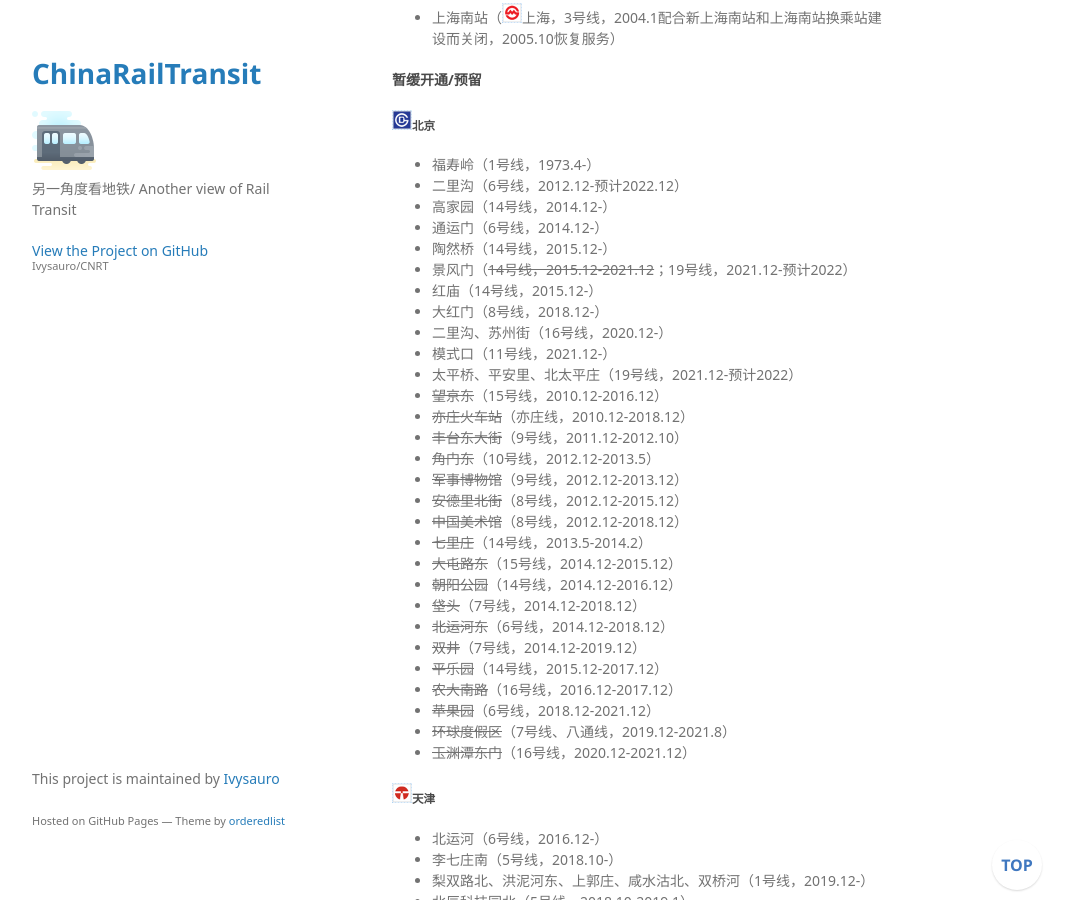
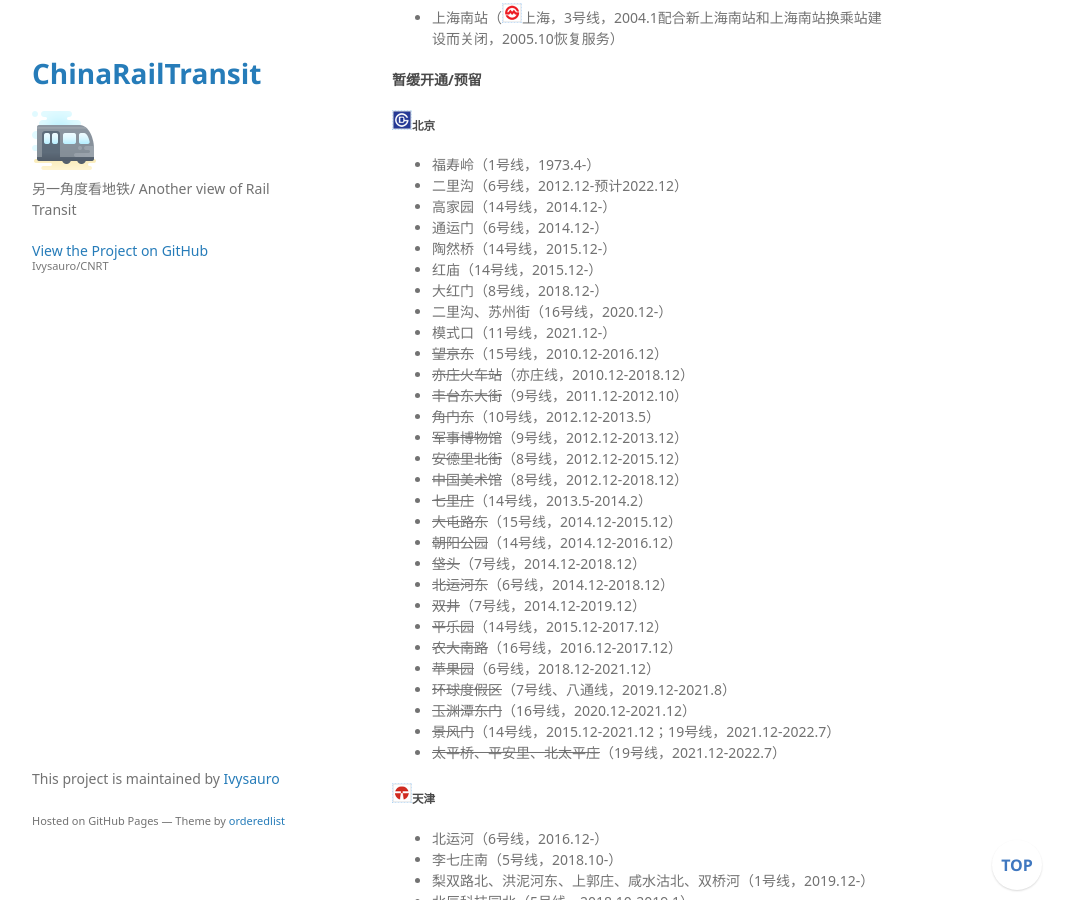
Before and after one commit to Ivysauro/CNRT, a Jekyll site: the page built from data/SpSta.md, in a window 1280 px wide and 900 px high, scrolled down 1660 px. Shown: the whole window, without its empty margins (178-1249 px from the left). Built offline with Jekyll 4.4.1, drawn with Linux system fonts in a browser that asks for light colours; some web fonts are replaced; our own code applies the rules of GitHub Pages for plain Markdown files; a script that is not in the unit is left out; some of the changed text lies outside the part shown.

Commit message:
北京相关特殊站更新
1. 19号线剩余4站开通
2. “19号线部分车站虽然与相邻车站距离较近，但内部并未实现换乘，因此，为了方便市民出行推出了此项服务。据了解，在19号线太平桥站与1号线、2号线复兴门站，以及19号线牛街站与7号线广安门内站这两组车站间，乘客刷卡、扫码出站后，于30分钟内换乘同组中的车站，将享受连续计费优惠。”

```diff
--- a/data/SpSta.md
+++ b/data/SpSta.md
@@ -67,12 +67,10 @@
 - 高家园（14号线，2014.12-）
 - 通运门（6号线，2014.12-）
 - 陶然桥（14号线，2015.12-）
-- 景风门（~~14号线，2015.12-2021.12~~；19号线，2021.12-预计2022）
 - 红庙（14号线，2015.12-）
 - 大红门（8号线，2018.12-）
 - 二里沟、苏州街（16号线，2020.12-）
 - 模式口（11号线，2021.12-）
-- 太平桥、平安里、北太平庄（19号线，2021.12-预计2022）
 - ~~望京东~~（15号线，2010.12-2016.12）
 - ~~亦庄火车站~~（亦庄线，2010.12-2018.12）
 - ~~丰台东大街~~（9号线，2011.12-2012.10）
@@ -91,6 +89,8 @@
 - ~~苹果园~~（6号线，2018.12-2021.12）
 - ~~环球度假区~~（7号线、八通线，2019.12-2021.8）
 - ~~玉渊潭东门~~（16号线，2020.12-2021.12）
+- ~~景风门~~（14号线，2015.12-2021.12；19号线，2021.12-2022.7）
+- ~~太平桥、平安里、北太平庄~~（19号线，2021.12-2022.7）
 
 ##### <img src="https://raw.githubusercontent.com/Ivysauro/CNRT/master/images/city/tj.gif" width="20" hegiht="20"/>天津
 - 北运河（6号线，2016.12-）
@@ -346,10 +346,12 @@
 - 虹桥2号航站楼（<img src="https://raw.githubusercontent.com/Ivysauro/CNRT/master/images/city/sh.gif" width="20" hegiht="20"/>上海，2号线、10号线）
 - 南京西路（<img src="https://raw.githubusercontent.com/Ivysauro/CNRT/master/images/city/sh.gif" width="20" hegiht="20"/>上海，2号线、12号线、13号线）
 - 板桥、新埔/新埔民生（<img src="https://raw.githubusercontent.com/Ivysauro/CNRT/master/images/city/tp.gif" width="20" hegiht="20"/>台北，环状线、板南线，**单程票有效**）
+- 复兴门/太平桥（<img src="https://raw.githubusercontent.com/Ivysauro/CNRT/master/images/city/bj.gif" width="20" hegiht="20"/>北京，1&2号线、19号线）
+- 广安门内/牛街（<img src="https://raw.githubusercontent.com/Ivysauro/CNRT/master/images/city/bj.gif" width="20" hegiht="20"/>北京，7号线、19号线）
 - ~~大葆台/新宫~~（<img src="https://raw.githubusercontent.com/Ivysauro/CNRT/master/images/city/bj.gif" width="20" hegiht="20"/>北京，房山线、大兴线）
 - ~~长清路~~（<img src="https://raw.githubusercontent.com/Ivysauro/CNRT/master/images/city/sh.gif" width="20" hegiht="20"/>上海，7号线、13号线）
 - ~~龙华~~（<img src="https://raw.githubusercontent.com/Ivysauro/CNRT/master/images/city/sh.gif" width="20" hegiht="20"/>上海，11号线、12号线）
-- ~~龙阳路~~（<img src="https://raw.githubusercontent.com/Ivysauro/CNRT/master/images/city/sh.gif" width="20" hegiht="20"/>上海，2/7号线、16号线）
+- ~~龙阳路~~（<img src="https://raw.githubusercontent.com/Ivysauro/CNRT/master/images/city/sh.gif" width="20" hegiht="20"/>上海，2&7号线、16号线）
 
 #### 出站换乘
 
```
